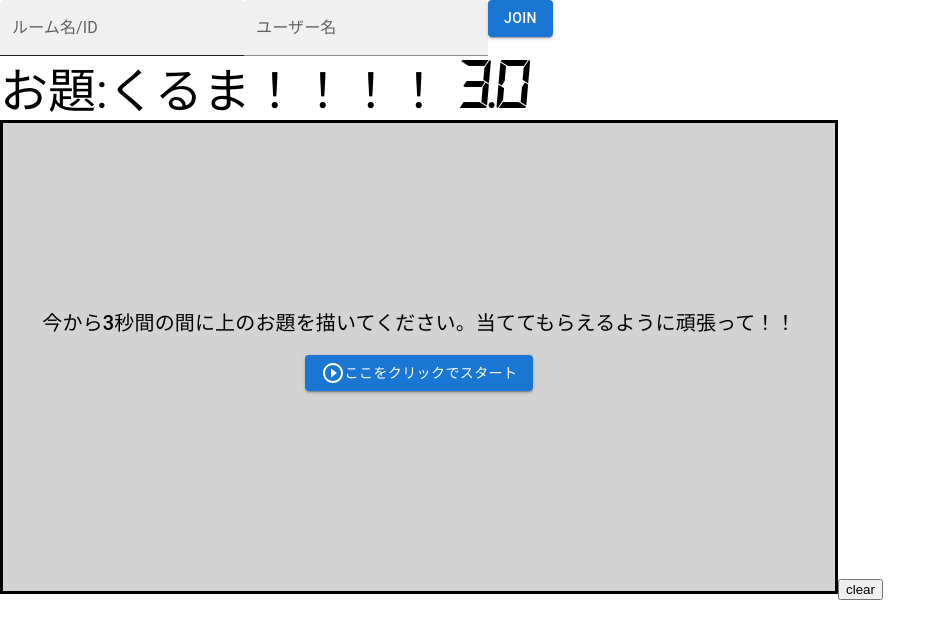
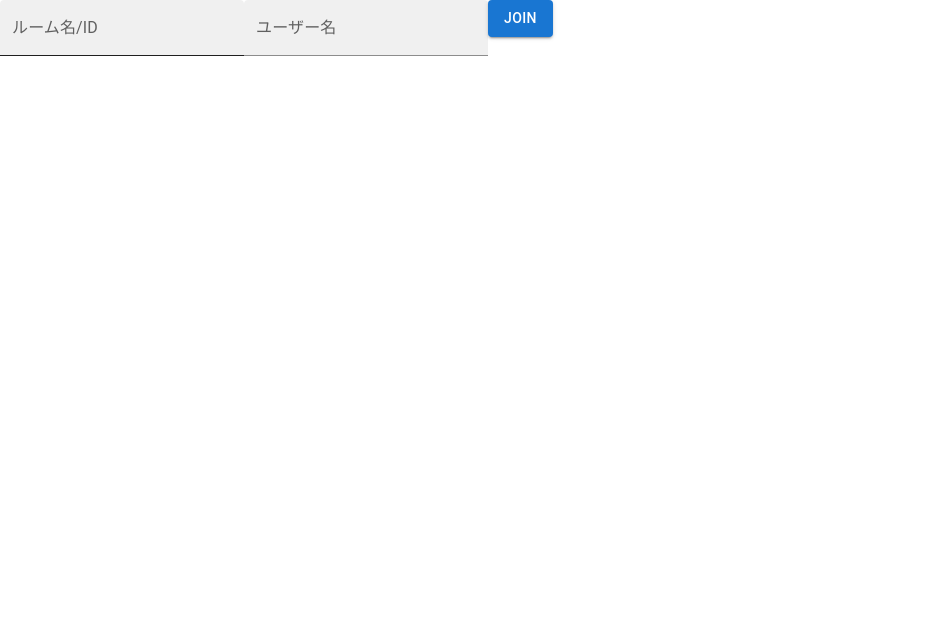
Before and after one commit to Yumemi-Hackathon22-D/DRAW-RUSH, a React (Create React App) app: page / in a window 1280 px wide. Shown: the top 638 px of the page, without its empty margins (0-946 px from the left). Built offline with nearby package versions, Linux system fonts and the light colour scheme.

Commit message:
べ、別にコミット忘れたわけではありません。

```diff
--- a/src/components/Chat.jsx
+++ b/src/components/Chat.jsx
@@ -105,7 +105,7 @@ export const Room = () => {
     }
     const ShowChat = () => {
         let result = [];
-        if (messages === null) return;
+        if (messages === "") return;
         for (let [key, i] of Object.entries(messages)) {
             result.push(
                 <tr key={key}>
--- a/src/index.js
+++ b/src/index.js
@@ -4,10 +4,9 @@ import {CookiesProvider} from 'react-cookie';
 import './index.css';
 import App from './App';
 import reportWebVitals from './reportWebVitals';
-import { Provider, ReactReduxContext } from 'react-redux';
 import './style.css';
 import Room from './components/Chat';
-import DrawZone from './components/DrawZone';
+import  "./odaiLoader"
 
 const container = document.getElementById('root');
 const root = createRoot(container);
@@ -16,7 +15,7 @@ root.render(
   <div>
     <CookiesProvider>
     <Room />
-    <DrawZone penRadius={5} odai={"くるま！！！！"}/>
+
     </CookiesProvider>
   </div>
 );
```
